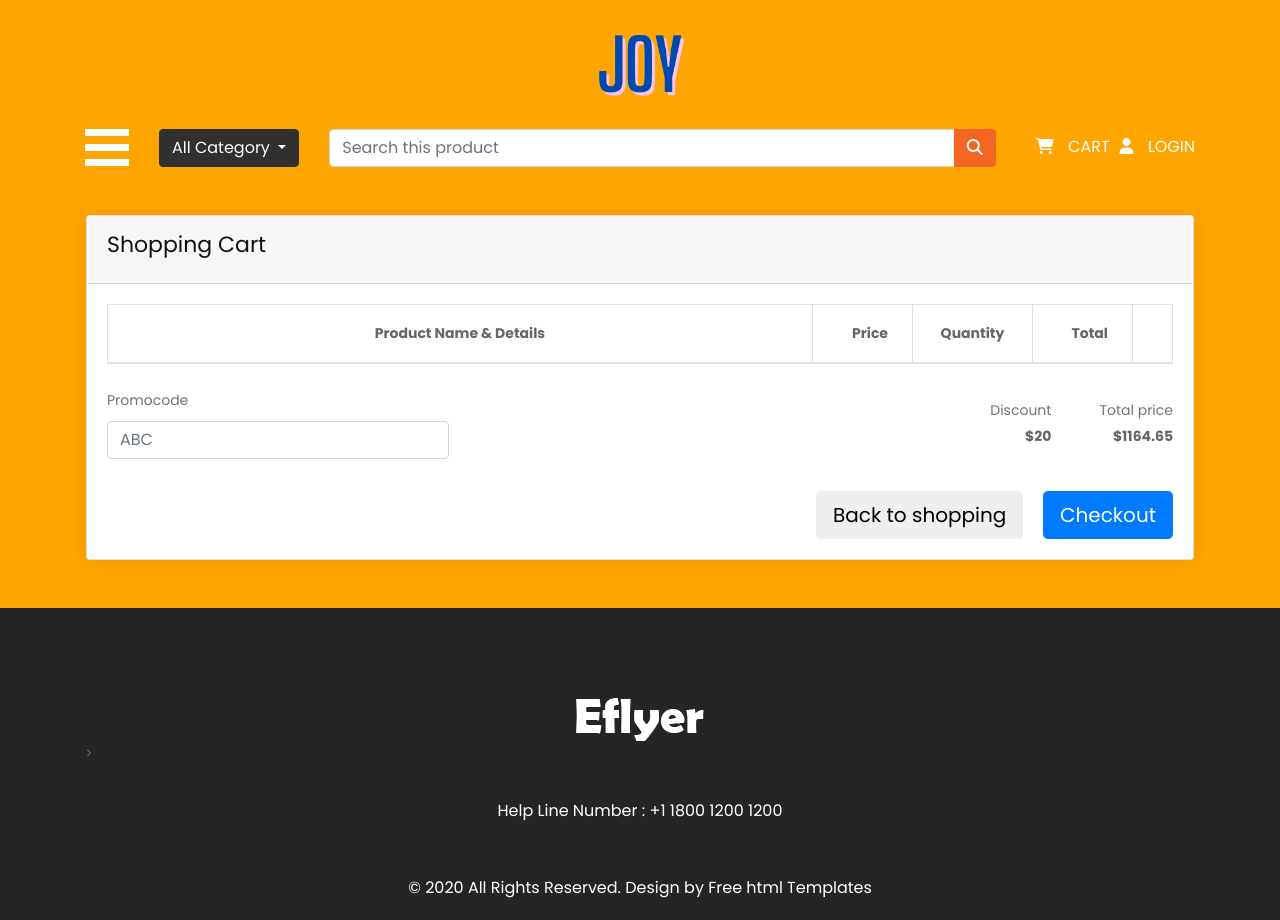
After one commit to OkanKeskin/Joy-eticaret, a Django app: page /cart in a window 1280 px wide. The commit adds this page. Run offline with Django 5.2, Linux system fonts and the light colour scheme; data comes from the database, SQL or seed files in the repository; both versions use the stored data as it was after the commit; lists and menus that the app fills with data are empty; some libraries are stand-ins or nearby versions.

Commit message:
Cart add

```diff
--- a/eticaret/settings.py
+++ b/eticaret/settings.py
@@ -63,6 +63,7 @@ TEMPLATES = [
                 'django.template.context_processors.request',
                 'django.contrib.auth.context_processors.auth',
                 'django.contrib.messages.context_processors.messages',
+                'products.context_processors.cart'
             ],
         },
     },
@@ -122,3 +123,5 @@ STATIC_URL = 'static/'
 # https://docs.djangoproject.com/en/5.0/ref/settings/#default-auto-field
 
 DEFAULT_AUTO_FIELD = 'django.db.models.BigAutoField'
+
+CART_SESSION_ID = 'cart'
--- /dev/null
+++ b/products/context_processors.py
@@ -0,0 +1,5 @@
+from products.cart import Cart
+
+
+def cart(request):
+    return {'cart': Cart(request)}
--- a/products/static/css/style.css
+++ b/products/static/css/style.css
@@ -1,4 +1,4 @@
---------------------------------------------------------------------- File Name: style.css ---------------------------------------------------------------------*/
+
 /*--------------------------------------------------------------------- import Files ---------------------------------------------------------------------*/
 
 @import url(animate.min.css);
@@ -215,6 +215,15 @@ button {
     width: 100%;
     float: left;
     background-image: url(../images/banner-bg.png);
+    height: auto;
+    background-size: 100%;
+    background-repeat: no-repeat;
+}
+
+.banner_bg_mains {
+    width: 100%;
+    float: left;
+    background : orange;
     height: auto;
     background-size: 100%;
     background-repeat: no-repeat;
--- /dev/null
+++ b/products/templates/cart.html
@@ -0,0 +1,297 @@
+{% load static %}
+
+<!DOCTYPE html>
+<html lang="en">
+   <head>
+      <!-- basic -->
+      <meta charset="utf-8">
+      <meta http-equiv="X-UA-Compatible" content="IE=edge">
+      <meta name="viewport" content="width=device-width, initial-scale=1">
+      <!-- mobile metas -->
+      <meta name="viewport" content="width=device-width, initial-scale=1">
+      <meta name="viewport" content="initial-scale=1, maximum-scale=1">
+      <!-- site metas -->
+      <title>Joy</title>
+      <meta name="keywords" content="">
+      <meta name="description" content="">
+      <meta name="author" content="">
+      <!-- bootstrap css -->
+      <link rel="stylesheet" type="text/css" href="../static/css/bootstrap.min.css">
+      <!-- style css -->
+      <link rel="stylesheet" type="text/css" href="../static/css/style.css">
+      <!-- Responsive-->
+      <link rel="stylesheet" href="../static/css/responsive.css">
+      <!-- fevicon -->
+      <link rel="icon" href="../static/images/fevicon.png" type="image/gif" />
+      <!-- Scrollbar Custom CSS -->
+      <link rel="stylesheet" href="../static/css/jquery.mCustomScrollbar.min.css">
+      <!-- Tweaks for older IEs-->
+      <link rel="stylesheet" href="https://netdna.bootstrapcdn.com/font-awesome/4.0.3/css/font-awesome.css">
+      <!-- fonts -->
+      <link href="https://fonts.googleapis.com/css?family=Poppins:400,700&display=swap" rel="stylesheet">
+      <!-- font awesome -->
+      <link rel="stylesheet" type="text/css" href="https://stackpath.bootstrapcdn.com/font-awesome/4.7.0/../static/css/font-awesome.min.css">
+      <!--  -->
+      <!-- owl stylesheets -->
+      <link href="https://fonts.googleapis.com/css?family=Great+Vibes|Poppins:400,700&display=swap&subset=latin-ext" rel="stylesheet">
+      <link rel="stylesheet" href="../static/css/owl.carousel.min.css">
+      <link rel="stylesoeet" href="../static/css/owl.theme.default.min.css">
+      <link rel="stylesheet" href="https://cdnjs.cloudflare.com/ajax/libs/fancybox/2.1.5/jquery.fancybox.min.css" media="screen">
+      <style type="text/css">
+         body{
+            width: 100%;
+            height: 100%;
+      background:#eee;
+  }
+  .ui-w-40 {
+      width: 40px !important;
+      height: auto;
+  }
+
+  .card{
+      box-shadow: 0 1px 15px 1px rgba(52,40,104,.08);
+  }
+
+  .ui-product-color {
+      display: inline-block;
+      overflow: hidden;
+      margin: .144em;
+      width: .875rem;
+      height: .875rem;
+      border-radius: 10rem;
+      -webkit-box-shadow: 0 0 0 1px rgba(0,0,0,0.15) inset;
+      box-shadow: 0 0 0 1px rgba(0,0,0,0.15) inset;
+      vertical-align: middle;
+  }
+      </style>
+   </head>
+   <body>
+      <!-- banner bg main start -->
+      <div class="banner_bg_mains">
+         <!-- header top section start -->
+         <div class="container">
+
+         </div>
+         <!-- header top section start -->
+         <!-- logo section start -->
+         <div class="logo_section">
+            <div class="container">
+               <div class="row">
+                  <div class="col-sm-12">
+                     <div class="logo"><a href="{% url 'home' %}"><img src="../static/images/logo.png" width="150"></a></div>
+                  </div>
+               </div>
+            </div>
+         </div>
+         <!-- logo section end -->
+         <!-- header section start -->
+         <div class="header_section">
+            <div class="container">
+               <div class="containt_main">
+                  <div id="mySidenav" class="sidenav">
+                     <a href="javascript:void(0)" class="closebtn" onclick="closeNav()">&times;</a>
+                     <a href="{% url 'home' %}">Home</a>
+                     <a href="fashion.html">Fashion</a>
+                     <a href="electronic.html">Electronic</a>
+                     <a href="jewellery.html">Jewellery</a>
+                     <p>{{giris}}</p>
+                  </div>
+                  <span class="toggle_icon" onclick="openNav()"><img src="../static/images/toggle-icon.png"></span>
+                  <div class="dropdown">
+                     <button class="btn btn-secondary dropdown-toggle" type="button" id="dropdownMenuButton" data-toggle="dropdown" aria-haspopup="true" aria-expanded="false">All Category
+                     </button>
+                     <div class="dropdown-menu" aria-labelledby="dropdownMenuButton">
+                        {% for kategori in kategoriler %}
+                           <a class="dropdown-item" href="categories/{{kategori.id}}">{{kategori}}</a>
+                        {% endfor %}
+                     </div>
+                  </div>
+                  <div class="main">
+                     <form method="GET" action="{% url 'productSearch' %}">
+                        <!-- Another variation with a button -->
+                        <div class="input-group">
+                           <input type="text" class="form-control" placeholder="Search this product" name="q">
+                           <div class="input-group-append">
+                              <button class="btn btn-secondary" type="submit" style="background-color: #f26522; border-color:#f26522 ">
+                                 <i class="fa fa-search"></i>
+                              </button>
+                           </div>
+                        </div>
+                     </form>
+                  </div>
+                  <div class="header_box">
+                     <div class="login_menu">
+                        <ul>
+                           <li><a href="{% url 'cart' %}">
+                              <i class="fa fa-shopping-cart" aria-hidden="true"></i>
+                              <span class="padding_10">Cart</span></a>
+                           </li>
+                           {% if giris %}
+                           <li><a href="{% url 'logout' %}">
+                              <i class="fa fa-user" aria-hidden="true"></i>
+                              <span class="padding_10">Logout</span></a>
+                              <span class="padding_10">{{user_name}}</span>
+                           </li>
+                           {% else %}
+                           <li><a href="{% url 'login' %}">
+                              <i class="fa fa-user" aria-hidden="true"></i>
+                              <span class="padding_10">Login</span></a>
+                           </li>
+                           {% endif %}
+                        </ul>
+                     </div>
+                  </div>
+               </div>
+            </div>
+         </div>
+         <!-- header section end -->
+    <div class="container px-3 my-5 clearfix">
+      <div class="card">
+        <div class="card-header">
+          <h2>Shopping Cart</h2>
+        </div>
+        <div class="card-body">
+          <div class="table-responsive">
+            <table class="table table-bordered m-0">
+              <thead>
+                <tr>
+                  <th class="text-center py-3 px-4" style="min-width: 400px">
+                    Product Name &amp; Details
+                  </th>
+                  <th class="text-right py-3 px-4" style="width: 100px">
+                    Price
+                  </th>
+                  <th class="text-center py-3 px-4" style="width: 120px">
+                    Quantity
+                  </th>
+                  <th class="text-right py-3 px-4" style="width: 100px">
+                    Total
+                  </th>
+                  <th
+                    class="text-center align-middle py-3 px-0"
+                    style="width: 40px"
+                  >
+                    <a
+                      href="#"
+                      class="shop-tooltip float-none text-light"
+                      title
+                      data-original-title="Clear cart"
+                      ><i class="ino ion-md-trash"></i
+                    ></a>
+                  </th>
+                </tr>
+              </thead>
+              <tbody>
+                {% for d in list %}
+                <tr>
+                  <td class="p-4">
+                    <div class="media align-items-center">
+                      <img
+                        src="../static/images/{{d.imageUrl}}"
+                        class="d-block ui-w-40 ui-bordered mr-4"
+                        alt
+                      />
+                      <div class="media-body">
+                        <a href="#" class="d-block text-dark">{{d.name}}</a>
+                      </div>
+                    </div>
+                  </td>
+                  <td class="text-right font-weight-semibold align-middle p-4">
+                    ${{d.price}}
+                  </td>
+                  <td class="align-middle p-4">
+                    <input
+                      type="text"
+                      class="form-control text-center"
+                      value="1"
+                    />
+                  </td>
+                  <td class="text-right font-weight-semibold align-middle p-4">
+                    $5000
+                  </td>
+                  <td class="text-center align-middle px-0">
+                    <a
+                      href="#"
+                      class="shop-tooltip close float-none text-danger"
+                      title
+                      data-original-title="Remove"
+                      >×</a
+                    >
+                  </td>
+                </tr>
+               {% endfor %}
+              </tbody>
+            </table>
+          </div>
+
+          <div
+            class="d-flex flex-wrap justify-content-between align-items-center pb-4"
+          >
+            <div class="mt-4">
+              <label class="text-muted font-weight-normal">Promocode</label>
+              <input type="text" placeholder="ABC" class="form-control" />
+            </div>
+            <div class="d-flex">
+              <div class="text-right mt-4 mr-5">
+                <label class="text-muted font-weight-normal m-0"
+                  >Discount</label
+                >
+                <div class="text-large"><strong>$20</strong></div>
+              </div>
+              <div class="text-right mt-4">
+                <label class="text-muted font-weight-normal m-0"
+                  >Total price</label
+                >
+                <div class="text-large"><strong>$1164.65</strong></div>
+              </div>
+            </div>
+          </div>
+          <div class="float-right">
+            <button
+              type="button"
+              class="btn btn-lg btn-default md-btn-flat mt-2 mr-3"
+            >
+              Back to shopping
+            </button>
+            <button type="button" class="btn btn-lg btn-primary mt-2">
+              Checkout
+            </button>
+          </div>
+        </div>
+      </div>
+    </div>
+    <!-- footer section start -->
+    <div class="footer_section layout_padding">
+      <div class="container">
+         <div class="footer_logo"><a href="index.html"><img src="../static/images/footer-logo.png"></a></div>>
+         <div class="location_main">Help Line  Number : <a href="#">+1 1800 1200 1200</a></div>
+      </div>
+   </div>
+   <!-- footer section end -->
+   <!-- copyright section start -->
+   <div class="copyright_section">
+      <div class="container">
+         <p class="copyright_text">© 2020 All Rights Reserved. Design by <a href="https://html.design">Free html  Templates</a></p>
+      </div>
+   </div>
+   <!-- copyright section end -->
+    <!-- Javascript files-->
+    <script src="../static/js/jquery.min.js"></script>
+    <script src="../static/js/popper.min.js"></script>
+    <script src="../static/js/bootstrap.bundle.min.js"></script>
+    <script src="../static/js/jquery-3.0.0.min.js"></script>
+    <script src="../static/js/plugin.js"></script>
+    <!-- sidebar -->
+    <script src="../static/js/jquery.mCustomScrollbar.concat.min.js"></script>
+    <script src="../static/js/custom.js"></script>
+    <script>
+       function openNav() {
+         document.getElementById("mySidenav").style.width = "250px";
+       }
+
+       function closeNav() {
+         document.getElementById("mySidenav").style.width = "0";
+       }
+    </script>
+ </body>
+</html>
--- a/products/templates/category_detail.html
+++ b/products/templates/category_detail.html
@@ -95,7 +95,7 @@
                   <div class="header_box">
                      <div class="login_menu">
                         <ul>
-                           <li><a href="#">
+                           <li><a href="{% url 'cart' %}">
                               <i class="fa fa-shopping-cart" aria-hidden="true"></i>
                               <span class="padding_10">Cart</span></a>
                            </li>
--- a/products/templates/productSearch.html
+++ b/products/templates/productSearch.html
@@ -94,7 +94,7 @@
                   <div class="header_box">
                      <div class="login_menu">
                         <ul>
-                           <li><a href="#">
+                           <li><a href="{% url 'cart' %}">
                               <i class="fa fa-shopping-cart" aria-hidden="true"></i>
                               <span class="padding_10">Cart</span></a>
                            </li>
--- a/products/urls.py
+++ b/products/urls.py
@@ -6,6 +6,9 @@ urlpatterns = [
     path("login", views.login, name='login'),
     path('login/kayit', views.kayit, name='kayit'),
     path('login/giris', views.giris, name='giris'),
+    path('cart', views.cart, name='cart'),
+    path('cartAdd', views.cartAdd, name='cartAdd'),
+    #path('cart-add/<int:id>', views.cart_add, name='cart_add'),
     path('logout', views.logout, name='logout'),
     path('categories/<int:id>', views.category_detail, name='category_detail'),
     path('productSearch', views.product_search, name='productSearch'),
--- a/products/views.py
+++ b/products/views.py
@@ -1,6 +1,6 @@
 from django.contrib import messages
-from django.shortcuts import redirect, render
-from .models import Category,Product,User
+from django.shortcuts import get_object_or_404, redirect, render
+from .models import Cart, Category,Product,User
 
 def home(request):
     if request.session.get('giris') == True:
@@ -120,6 +120,28 @@ def kayit(request):
         user.save()
     return redirect('home')
 
+def cart(request):
+    list = []
+    if request.session.get('giris') == True:
+        if request.session.get('cart') != None:
+            for i in request.session.get('cart'):
+                list.append(Product.objects.get(id=i))
+        data = {
+            "giris" : True,
+            "user_name" : request.session.get('user_name'), # "user_name" : "Ahmet
+            "kategoriler" : Category.objects.all(),
+        }
+        data["list"] = list
+    else:
+        data = {
+            "giris" : False,
+            "kategoriler" : Category.objects.all(),
+        }
+        data["list"] = list
+    return render(request, 'cart.html', data)
+
+
+
 def giris(request):
     if request.method == 'POST':
         email = request.POST.get('email')
@@ -136,3 +158,31 @@ def logout(request):
     request.session['giris'] = False
     request.session['user_name'] = ""
     return redirect('home')
+
+def cartAdd(request):
+    id = request.GET.get('id')
+    if request.session.get('giris') == True:
+        if request.session.get('cart') == None:
+            request.session['cart'] = []
+        request.session['cart'].append(id)
+        request.session.modified = True
+        return redirect('cart')
+    else:
+        messages.error(request, 'Lütfen giriş yapınız!')
+    return redirect('cart')
+
+
+def cart_add(request, id):
+    cart = Cart(request)
+    product = get_object_or_404(Product, id=id)
+    cart.add(product=product,
+             quantity=1,
+             override_quantity=False)
+    return redirect('home')
+
+def cart_detail(request):
+    cart = Cart(request)
+    context = {
+        'cart': cart
+    }
+    return render(request, 'cart.html', context=context)
```
Also changed, not shown: products/cart.py (added, +58 -0 lines), products/templates/index.html (+7 -6 lines), db.sqlite3.
